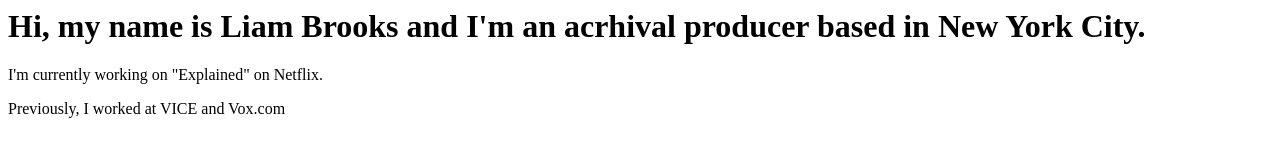
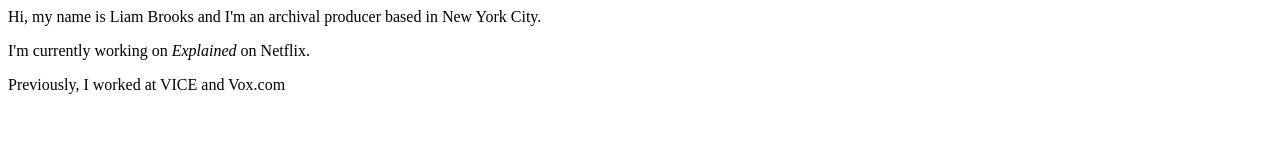
Before and after one commit to liambrooks/website, a plain HTML site: page index.html in a window 1280 px wide. Drawn offline with Linux system fonts and the light colour scheme.

Commit message:
Update index.html

```diff
--- a/index.html
+++ b/index.html
@@ -1,5 +1,5 @@
-<h1>Hi, my name is Liam Brooks and I'm an acrhival producer based in New York City.</h1>
+<p>Hi, my name is Liam Brooks and I'm an archival producer based in New York City.</p>
 
-<p>I'm currently working on "Explained" on Netflix.</p>
+<p>I'm currently working on <i>Explained</i> on Netflix.</p>
 
 <p>Previously, I worked at VICE and Vox.com</p>
```
